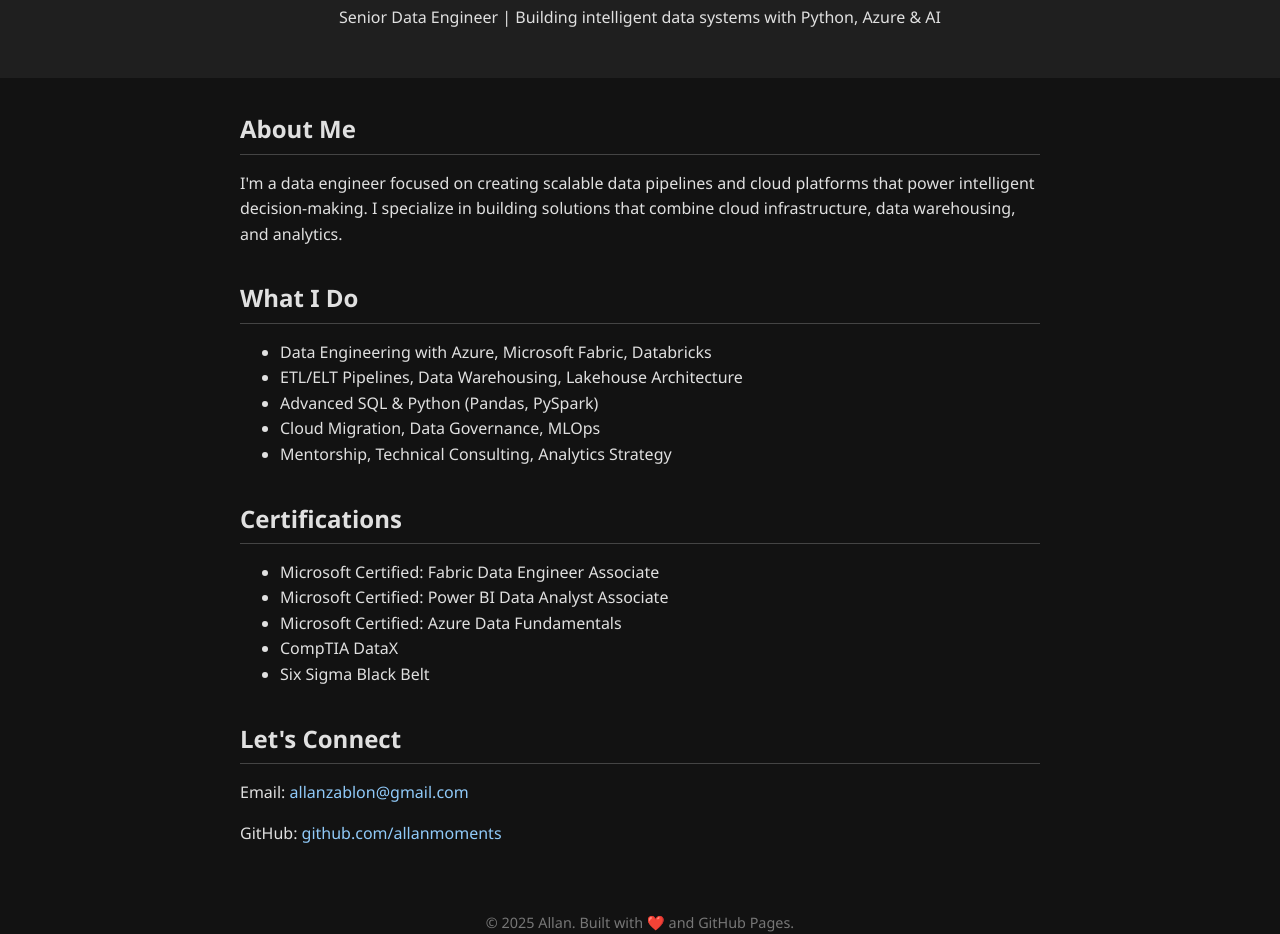
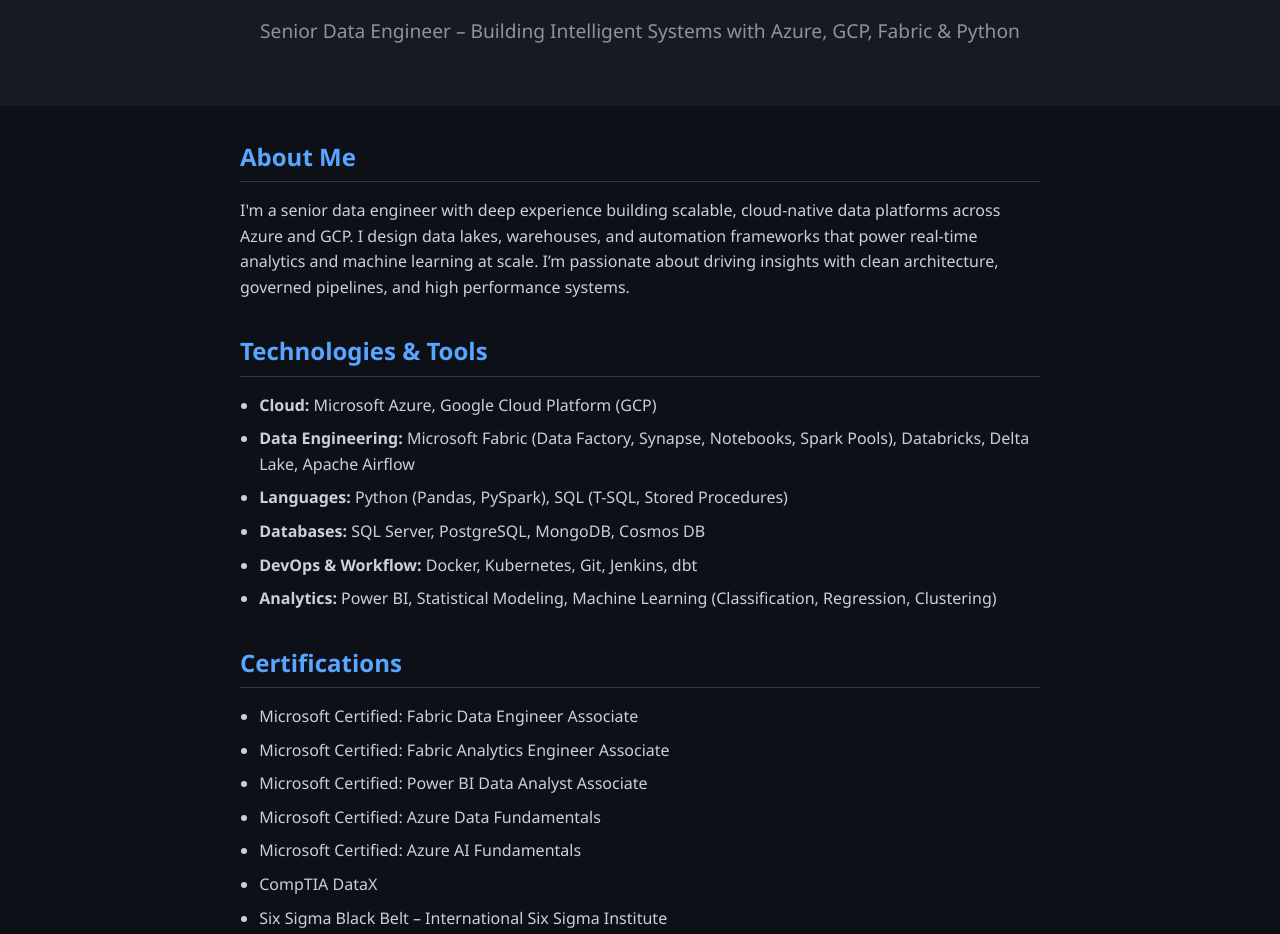
Before and after one commit to allanmoments/allanmoments.github.io, a plain HTML site: page index.html in a window 1280 px wide. Shown: the part 120-1054 px from the top of the page. Drawn offline with Linux system fonts and the light colour scheme.

Commit message:
Revamped website with full portfolio

```diff
--- a/index.html
+++ b/index.html
@@ -3,23 +3,27 @@
 <head>
   <meta charset="UTF-8" />
   <meta name="viewport" content="width=device-width, initial-scale=1.0"/>
-  <title>Allan | Data Engineer</title>
+  <title>Allan | Senior Data Engineer</title>
   <style>
     body {
       margin: 0;
       font-family: 'Segoe UI', Tahoma, Geneva, Verdana, sans-serif;
-      background-color: #121212;
-      color: #e0e0e0;
+      background-color: #0d1117;
+      color: #c9d1d9;
       line-height: 1.6;
     }
     header {
-      background: #1f1f1f;
-      padding: 2rem;
+      background: #161b22;
+      padding: 2.5rem 1rem;
       text-align: center;
     }
     header h1 {
       margin: 0;
       font-size: 3rem;
+    }
+    header p {
+      font-size: 1.2rem;
+      color: #8b949e;
     }
     section {
       max-width: 800px;
@@ -27,12 +31,19 @@
       padding: 0 1rem;
     }
     h2 {
-      border-bottom: 1px solid #444;
+      border-bottom: 1px solid #30363d;
       padding-bottom: 0.3rem;
       margin-bottom: 1rem;
+      color: #58a6ff;
+    }
+    ul {
+      padding-left: 1.2rem;
+    }
+    li {
+      margin-bottom: 0.5rem;
     }
     a {
-      color: #90caf9;
+      color: #58a6ff;
       text-decoration: none;
     }
     a:hover {
@@ -41,33 +52,35 @@
     footer {
       text-align: center;
       padding: 2rem;
-      font-size: 0.9rem;
-      color: #777;
+      font-size: 0.85rem;
+      color: #6e7681;
     }
   </style>
 </head>
 <body>
   <header>
     <h1>Allan</h1>
-    <p>Senior Data Engineer | Building intelligent data systems with Python, Azure & AI</p>
+    <p>Senior Data Engineer – Building Intelligent Systems with Azure, GCP, Fabric & Python</p>
   </header>
 
   <section>
     <h2>About Me</h2>
     <p>
-      I'm a data engineer focused on creating scalable data pipelines and cloud platforms that power intelligent decision-making.
-      I specialize in building solutions that combine cloud infrastructure, data warehousing, and analytics.
+      I'm a senior data engineer with deep experience building scalable, cloud-native data platforms across Azure and GCP.
+      I design data lakes, warehouses, and automation frameworks that power real-time analytics and machine learning at scale.
+      I’m passionate about driving insights with clean architecture, governed pipelines, and high performance systems.
     </p>
   </section>
 
   <section>
-    <h2>What I Do</h2>
+    <h2>Technologies & Tools</h2>
     <ul>
-      <li>Data Engineering with Azure, Microsoft Fabric, Databricks</li>
-      <li>ETL/ELT Pipelines, Data Warehousing, Lakehouse Architecture</li>
-      <li>Advanced SQL & Python (Pandas, PySpark)</li>
-      <li>Cloud Migration, Data Governance, MLOps</li>
-      <li>Mentorship, Technical Consulting, Analytics Strategy</li>
+      <li><strong>Cloud:</strong> Microsoft Azure, Google Cloud Platform (GCP)</li>
+      <li><strong>Data Engineering:</strong> Microsoft Fabric (Data Factory, Synapse, Notebooks, Spark Pools), Databricks, Delta Lake, Apache Airflow</li>
+      <li><strong>Languages:</strong> Python (Pandas, PySpark), SQL (T-SQL, Stored Procedures)</li>
+      <li><strong>Databases:</strong> SQL Server, PostgreSQL, MongoDB, Cosmos DB</li>
+      <li><strong>DevOps & Workflow:</strong> Docker, Kubernetes, Git, Jenkins, dbt</li>
+      <li><strong>Analytics:</strong> Power BI, Statistical Modeling, Machine Learning (Classification, Regression, Clustering)</li>
     </ul>
   </section>
 
@@ -75,21 +88,22 @@
     <h2>Certifications</h2>
     <ul>
       <li>Microsoft Certified: Fabric Data Engineer Associate</li>
+      <li>Microsoft Certified: Fabric Analytics Engineer Associate</li>
       <li>Microsoft Certified: Power BI Data Analyst Associate</li>
       <li>Microsoft Certified: Azure Data Fundamentals</li>
+      <li>Microsoft Certified: Azure AI Fundamentals</li>
       <li>CompTIA DataX</li>
-      <li>Six Sigma Black Belt</li>
+      <li>Six Sigma Black Belt – International Six Sigma Institute</li>
     </ul>
   </section>
 
   <section>
     <h2>Let's Connect</h2>
-    <p>Email: <a href="mailto:allanzablon@gmail.com">allanzablon@gmail.com</a></p>
     <p>GitHub: <a href="https://github.com/allanmoments" target="_blank">github.com/allanmoments</a></p>
   </section>
 
   <footer>
-    © 2025 Allan. Built with ❤️ and GitHub Pages.
+    © 2025 Allan. Powered by GitHub Pages.
   </footer>
 </body>
 </html>
```
